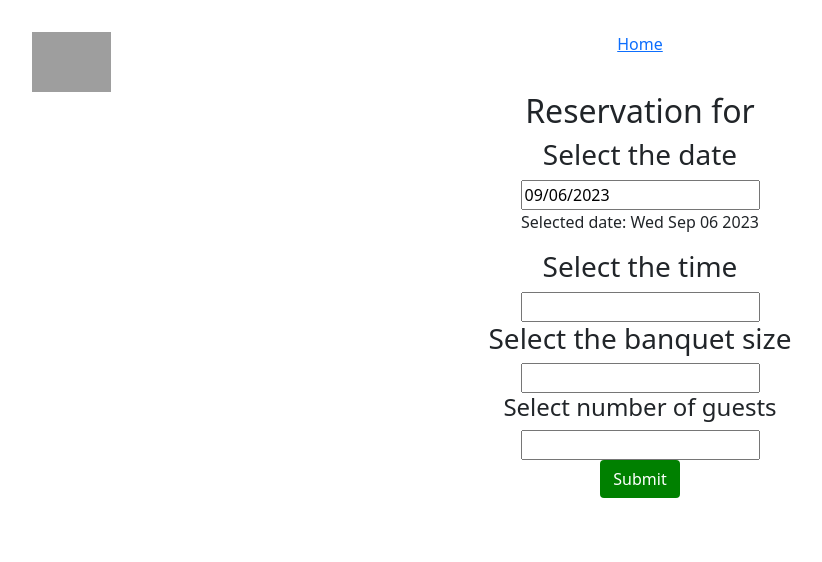
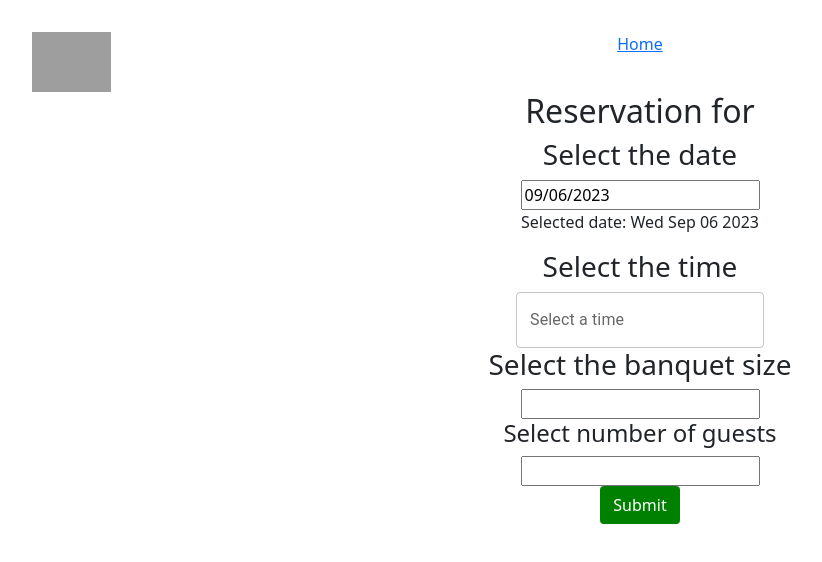
Before and after one commit to andrewhuynh561/Reservation-restaurant, a React (Vite) app in the folder web_app/: page /restaurants/1/booking in a window 1280 px wide. Shown: the top 562 px of the page, without its empty margins (0-822 px from the left). Built offline with nearby package versions, Linux system fonts and the light colour scheme; no server answers.

Commit message:
Set up layout of select time and number of guests

```diff
--- a/web_app/src/routes/Booking.jsx
+++ b/web_app/src/routes/Booking.jsx
@@ -2,6 +2,9 @@ import React, { useEffect, useState } from "react";
 import { useParams } from "react-router-dom";
 import DatePicker from "react-datepicker";
 import "react-datepicker/dist/react-datepicker.css";
+import { AdapterDayjs } from '@mui/x-date-pickers/AdapterDayjs';
+import { LocalizationProvider } from '@mui/x-date-pickers/LocalizationProvider';
+import { TimePicker } from "@mui/x-date-pickers";
 
 function Booking() {
   const [date, setDate] = useState(new Date());
@@ -43,12 +46,9 @@ function Booking() {
         <p>Selected date: {date.toDateString()}</p>
 
         <h3>Select the time</h3>
-        <input
-          type="text"
-          value={time}
-          onChange={(e) => setTime(e.target.value)}
-          name="time"
-        />
+        <LocalizationProvider dateAdapter={AdapterDayjs}>
+          <TimePicker label="Select a time"></TimePicker>
+        </LocalizationProvider>
 
         <h3>Select the banquet size</h3>
         <input
@@ -60,10 +60,11 @@ function Booking() {
 
         <h4>Select number of guests</h4>
         <input
-          type="text"
+          name="numberOfGuests"
+          type="number"
+          min="0"
           value={guest}
           onChange={(e) => setGuest(e.target.value)}
-          name="guest"
         />
       </div>
 
```
Also changed, not shown: web_app/package.json (+8 -1 lines), 1 other file (tests, documents, lock files or other folders).
